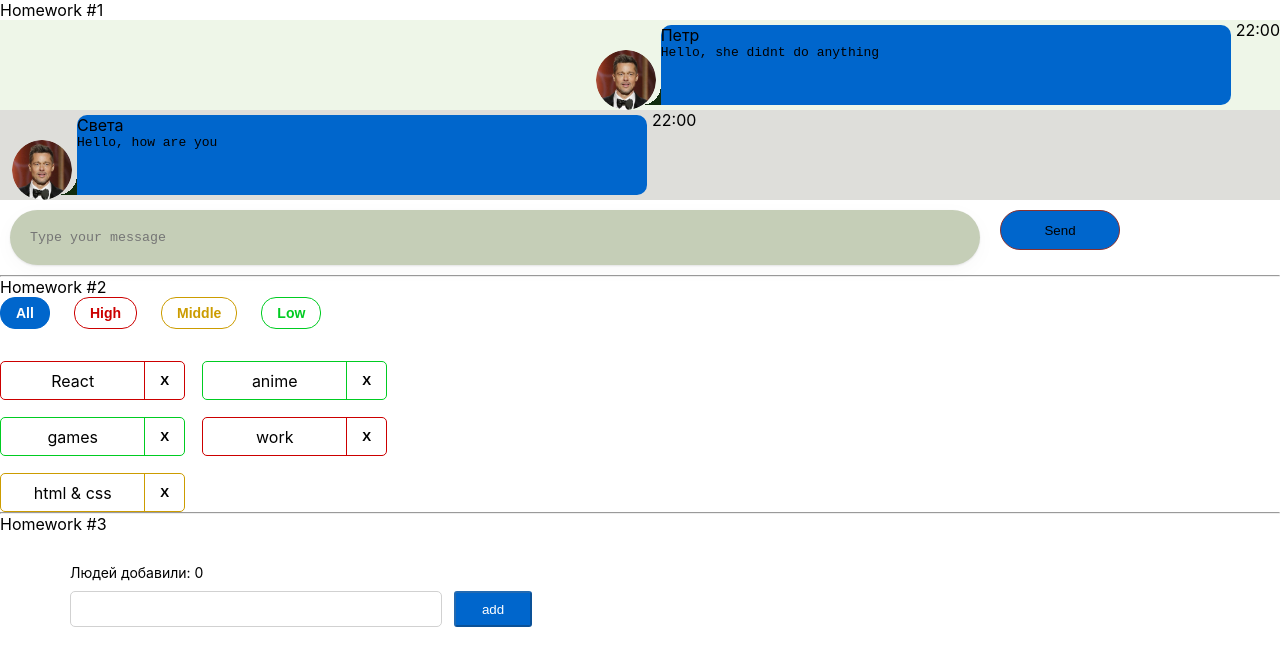
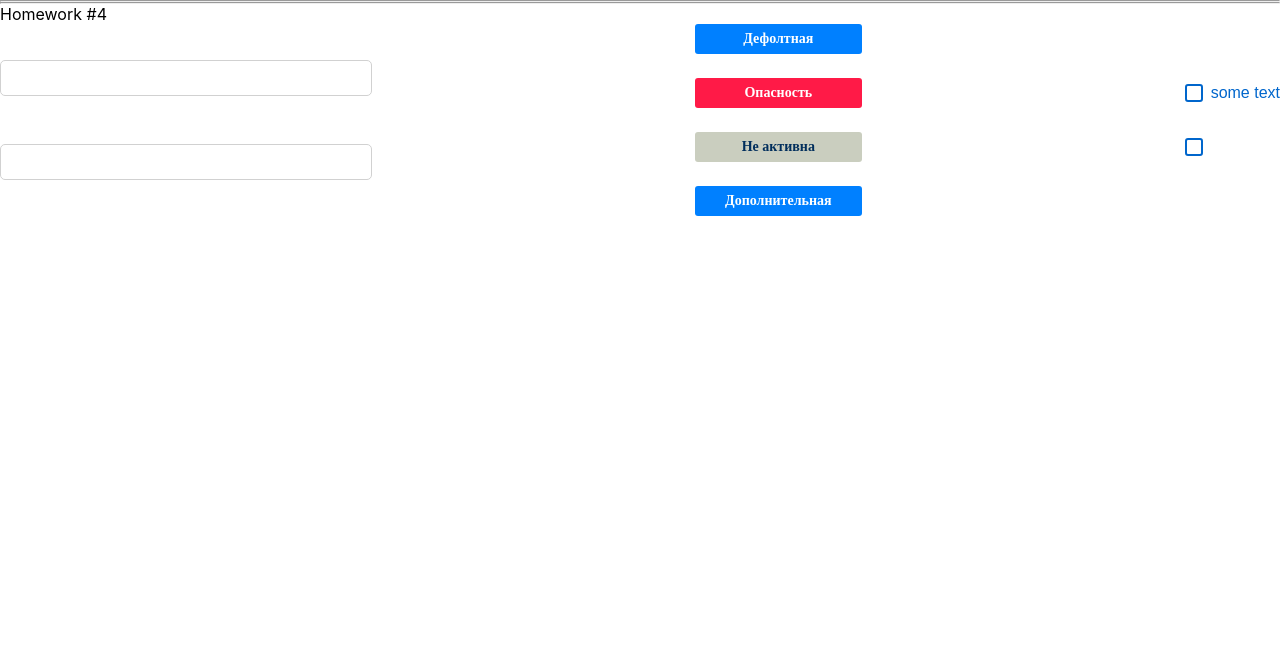
Before and after one commit to ArtemZhurnevich/homeWorkAuto, a React (Create React App) app: page / in a window 1280 px wide. Shown: the top 666 px of the page. Built offline with nearby package versions, Linux system fonts and the light colour scheme.

Commit message:
did 4 HW

```diff
--- a/src/s1-main/App.tsx
+++ b/src/s1-main/App.tsx
@@ -3,18 +3,19 @@ import s from './App.module.css'
 import HW1 from '../s2-homeworks/hw01/HW1'
 import HW2 from "../s2-homeworks/hw02/HW2";
 import HW3 from "../s2-homeworks/hw03/HW3";
+import HW4 from "../s2-homeworks/hw04/HW4";
 
 function App() {
     return (
         <div className={s.App}>
-            <HW1/>
+            {/*<HW1/>*/}
             <hr/>
             {/*раскомментировать по ходу выполнения*/}
-            <HW2/>
+            {/*<HW2/>*/}
             <hr/>
 
-            <HW3/>
-            {/*<HW4/>*/}
+            {/*<HW3/>*/}
+            <HW4/>
 
             {/*при выполнении дз 5 и более - закомментировать здесь дз 1-4, так как они есть внутри дз 5*/}
             {/*<HW5/>*/}
--- a/src/s2-homeworks/hw03/Greeting.module.css
+++ b/src/s2-homeworks/hw03/Greeting.module.css
@@ -1,5 +1,5 @@
 .greetingForm {
-    padding: 30px 0 200px 70px;
+    padding: 30px 10px 200px 70px;
 }
 
 .inputAndButtonContainer {
--- a/src/s2-homeworks/hw04/Stand.tsx
+++ b/src/s2-homeworks/hw04/Stand.tsx
@@ -43,14 +43,15 @@ const Stand = () => {
             <div className={s.buttons}>
                 {/*обычная кнопка:*/}
                 <div>
+                    {/*<button></button>*/}
                     <SuperButton id={'hw4-super-button-default'}>
-                        default
+                        Дефолтная
                     </SuperButton>
                 </div>
                 {/*красная кнопка:*/}
                 <div>
                     <SuperButton id={'hw4-super-button-red'} xType={'red'}>
-                        red
+                        Опасность
                     </SuperButton>
                 </div>
                 {/*задизэйбленная кнопка:*/}
@@ -60,7 +61,7 @@ const Stand = () => {
                         xType={'red'}
                         disabled
                     >
-                        disabled
+                        Не активна
                     </SuperButton>
                 </div>
                 {/*задизэйбленная кнопка:*/}
@@ -69,7 +70,7 @@ const Stand = () => {
                         id={'hw4-super-button-secondary'}
                         xType={'secondary'}
                     >
-                        secondary
+                        Дополнительная
                     </SuperButton>
                 </div>
             </div>
--- a/src/s2-homeworks/hw04/common/c1-SuperInputText/SuperInputText.module.css
+++ b/src/s2-homeworks/hw04/common/c1-SuperInputText/SuperInputText.module.css
@@ -1,20 +1,39 @@
 .input:focus {
+    border: 1px solid #7f2daf;
+    border-radius: 5px;
 }
 
 .input {
+    border: 1px solid #D1D1D1;
+    border-radius: 5px;
 }
 
 .inputWrapper {
+
 }
 
 .superInput {
+    width: 372px;
+    height: 36px;
 }
 
 .errorInput {
+    border: 1px solid #e80909;
+    border-radius: 5px;
+
 }
 
 .errorInput:focus {
+    border: 1px solid #7f2daf;
+    border-radius: 5px;
 }
 
 .error {
+    font-family: 'Montserrat';
+    font-style: normal;
+    font-weight: 400;
+    font-size: 10px;
+    line-height: 12px;
+
+    color: #CC1439;
 }
--- a/src/s2-homeworks/hw04/common/c2-SuperButton/SuperButton.module.css
+++ b/src/s2-homeworks/hw04/common/c2-SuperButton/SuperButton.module.css
@@ -1,36 +1,60 @@
 .button {
+    width: 167px;
+    height: 30px;
+    font-family: 'Montserrat';
+    font-style: normal;
+    font-weight: 600;
+    font-size: 14px;
+    /*color: red;*/
+    background-color: #cacebf;
+    line-height: 20px;
+    border-radius: 3px;
+    border: none;
 }
 
 .disabled {
+    color: #002E5C;
 }
 
 .secondary {
+    color: #0066CC;
 }
 
 .default {
+    background-color: #0080FF;
+    color: #FFFFFF;
 }
 
 .red {
+    background: #FF1A47;
+    color: #FFFFFF;
 }
 
 .default:hover {
+    background: #0080FF;
 }
 
 .red:hover {
+    background: #FF1A47;
 }
 
 .secondary:hover {
+    background: #cacebf;
 }
 
 
 .default:active {
+    background: #00ff3c;
 }
 
 .secondary:active {
+    background: #00ff59;
 }
 
 .red:active {
+    background: #00ff2a;
 }
 
 .button:disabled {
+    cursor: default;
 }
--- a/src/s2-homeworks/hw04/common/c2-SuperButton/SuperButton.tsx
+++ b/src/s2-homeworks/hw04/common/c2-SuperButton/SuperButton.tsx
@@ -14,21 +14,21 @@ const SuperButton: React.FC<SuperButtonPropsType> = (
         xType,
         className,
         disabled,
-        ...restProps // все остальные пропсы попадут в объект restProps, там же будет children
+        ...props // все остальные пропсы попадут в объект restProps, там же будет children
     }
 ) => {
     const finalClassName = s.button
-        // + (disabled
-        //         ? ...
-        //         : xType === 'red'
-        //             ? ...
+        + (disabled
+                ? ' ' + s.disabled
+                : xType === 'red'
+                    ? ' ' + s.red : ' ' + s.default)
         + (className ? ' ' + className : '') // задачка на смешивание классов
 
     return (
         <button
             disabled={disabled}
             className={finalClassName}
-            {...restProps} // отдаём кнопке остальные пропсы если они есть (children там внутри)
+            {...props} // отдаём кнопке остальные пропсы если они есть (children там внутри)
         />
     )
 }
--- a/src/s2-homeworks/hw04/common/c3-SuperCheckbox/SuperCheckbox.tsx
+++ b/src/s2-homeworks/hw04/common/c3-SuperCheckbox/SuperCheckbox.tsx
@@ -27,8 +27,8 @@ const SuperCheckbox: React.FC<SuperCheckboxPropsType> = (
     }
 ) => {
     const onChangeCallback = (e: ChangeEvent<HTMLInputElement>) => {
-        // задачка на написание онченджа
-
+        onChangeChecked && onChangeChecked(e.currentTarget.checked)
+        onChange &&  onChange(e)
     }
 
     const finalInputClassName = s.checkbox
```
